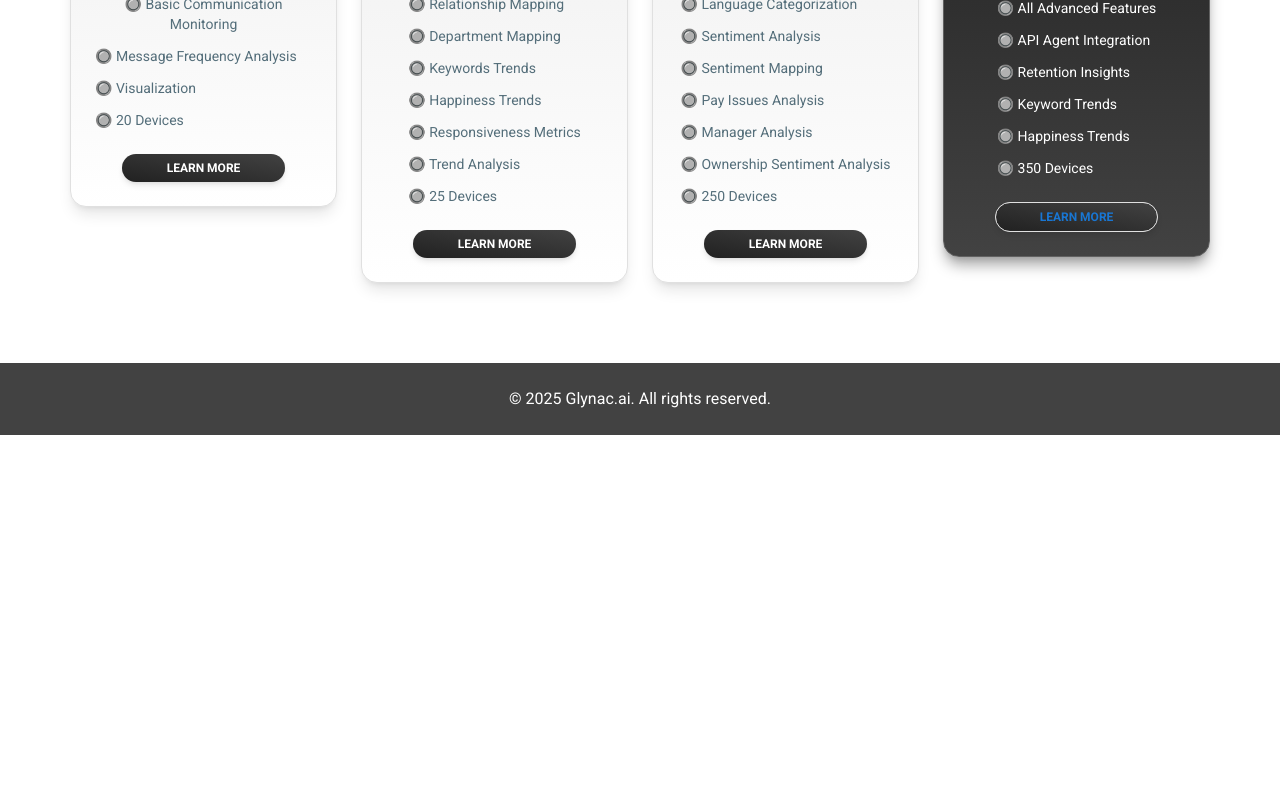
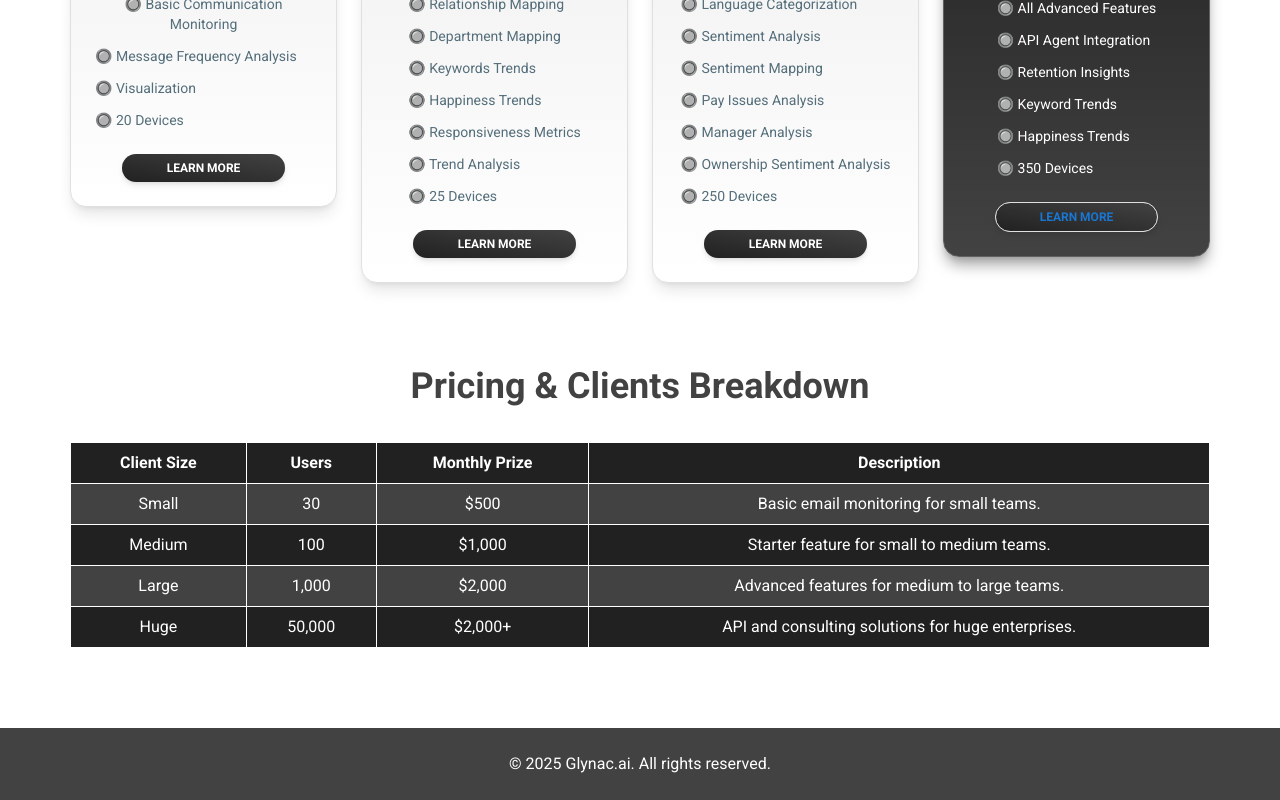
Before and after one commit to greentreegroup/glynac.ai-website, a React (Vite) app: page /pricing in a window 1280 px wide. Shown: the part 620-1420 px from the top of the page. Before the commit the page ends 1055 px from the top, so only its background shows below. Built offline with nearby package versions, Linux system fonts and the light colour scheme.

Commit message:
table is added in pricing page

```diff
--- a/src/pages/pricing.jsx
+++ b/src/pages/pricing.jsx
@@ -147,12 +147,10 @@ export function Pricing() {
             </motion.div>
 
             {/* Starter Plan */}
-
             <motion.div variants={cardVariants}>
               <Card className="relative shadow-lg border border-gray-300 rounded-2xl p-6 hover:shadow-2xl hover:scale-105 transition-transform duration-300 bg-gradient-to-b from-gray-200 to-white flex flex-col items-center overflow-hidden">
                 <div className="absolute -top-10 left-0 w-full h-20 bg-gray-300 rounded-b-full"></div>
                 <div className="absolute -top-10 left-0 w-full h-20 bg-gray-300 rounded-b-full blur-lg"></div>
-                {/* Glass effect */}
                 <Typography
                   variant="h3"
                   className="mt-10 mb-4 font-bold text-gray-800 text-center"
@@ -203,7 +201,6 @@ export function Pricing() {
               <Card className="relative shadow-lg border border-gray-300 rounded-2xl p-6 hover:shadow-2xl hover:scale-105 transition-transform duration-300 bg-gradient-to-b from-gray-200 to-white flex flex-col items-center overflow-hidden">
                 <div className="absolute -top-10 left-0 w-full h-20 bg-gray-300 rounded-b-full"></div>
                 <div className="absolute -top-10 left-0 w-full h-20 bg-gray-300 rounded-b-full blur-lg"></div>
-                {/* Glass effect */}
                 <Typography
                   variant="h3"
                   className="mt-10 mb-4 font-bold text-gray-800 text-center"
@@ -254,7 +251,6 @@ export function Pricing() {
               <Card className="relative shadow-lg border border-gray-700 shadow-gray-500 rounded-2xl p-6 hover:shadow-2xl hover:scale-105 transition-transform duration-300 bg-gradient-to-b from-gray-900 to-gray-800 text-white flex flex-col items-center overflow-hidden">
                 <div className="absolute -top-10 left-0 w-full h-20 bg-gray-700 rounded-b-full"></div>
                 <div className="absolute -top-10 left-0 w-full h-20 bg-gray-300 rounded-b-full blur-lg"></div>
-                {/* Glass effect */}
                 <Typography
                   variant="h3"
                   className="mt-10 mb-4 font-bold text-white text-center"
@@ -294,6 +290,51 @@ export function Pricing() {
               </Card>
             </motion.div>
           </motion.div>
+
+          {/* Pricing & Clients Breakdown Table */}
+          <div className="mt-20">
+            <Typography variant="h2" className="text-center mb-8 font-bold text-gray-800">
+              Pricing & Clients Breakdown
+            </Typography>
+            <div className="overflow-x-auto">
+              <table className="min-w-full border-collapse border border-white text-white">
+                <thead>
+                  <tr className="bg-gray-900">
+                    <th className="border border-white px-4 py-2 text-center">Client Size</th>
+                    <th className="border border-white px-4 py-2 text-center">Users</th>
+                    <th className="border border-white px-4 py-2 text-center">Monthly Prize</th>
+                    <th className="border border-white px-4 py-2 text-center">Description</th>
+                  </tr>
+                </thead>
+                <tbody>
+                  <tr className="bg-gray-800">
+                    <td className="border border-white px-4 py-2 text-center">Small</td>
+                    <td className="border border-white px-4 py-2 text-center">30</td>
+                    <td className="border border-white px-4 py-2 text-center">$500</td>
+                    <td className="border border-white px-4 py-2 text-center">Basic email monitoring for small teams.</td>
+                  </tr>
+                  <tr className="bg-gray-900">
+                    <td className="border border-white px-4 py-2 text-center">Medium</td>
+                    <td className="border border-white px-4 py-2 text-center">100</td>
+                    <td className="border border-white px-4 py-2 text-center">$1,000</td>
+                    <td className="border border-white px-4 py-2 text-center">Starter feature for small to medium teams.</td>
+                  </tr>
+                  <tr className="bg-gray-800">
+                    <td className="border border-white px-4 py-2 text-center">Large</td>
+                    <td className="border border-white px-4 py-2 text-center">1,000</td>
+                    <td className="border border-white px-4 py-2 text-center">$2,000</td>
+                    <td className="border border-white px-4 py-2 text-center">Advanced features for medium to large teams.</td>
+                  </tr>
+                  <tr className="bg-gray-900">
+                    <td className="border border-white px-4 py-2 text-center">Huge</td>
+                    <td className="border border-white px-4 py-2 text-center">50,000</td>
+                    <td className="border border-white px-4 py-2 text-center">$2,000+</td>
+                    <td className="border border-white px-4 py-2 text-center">API and consulting solutions for huge enterprises.</td>
+                  </tr>
+                </tbody>
+              </table>
+            </div>
+          </div>
         </motion.div>
       </section>
 
@@ -301,6 +342,4 @@ export function Pricing() {
       <Footer />
     </>
   );
-}
-
-export default Pricing;
+} export default Pricing;
```
Also changed, not shown: 1 other file (tests, documents, lock files or other folders). Lines whose indentation alone changed are shown as unchanged.
